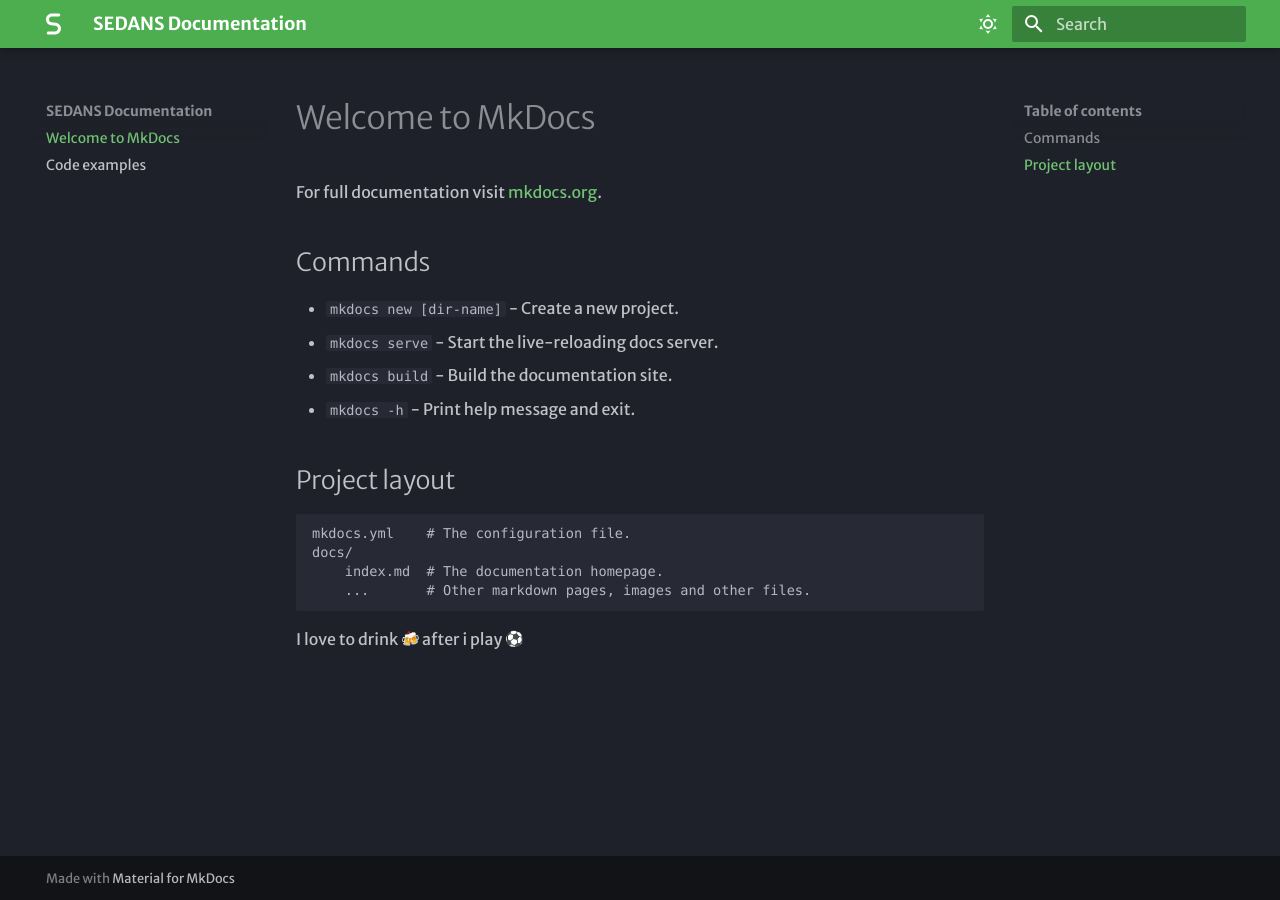
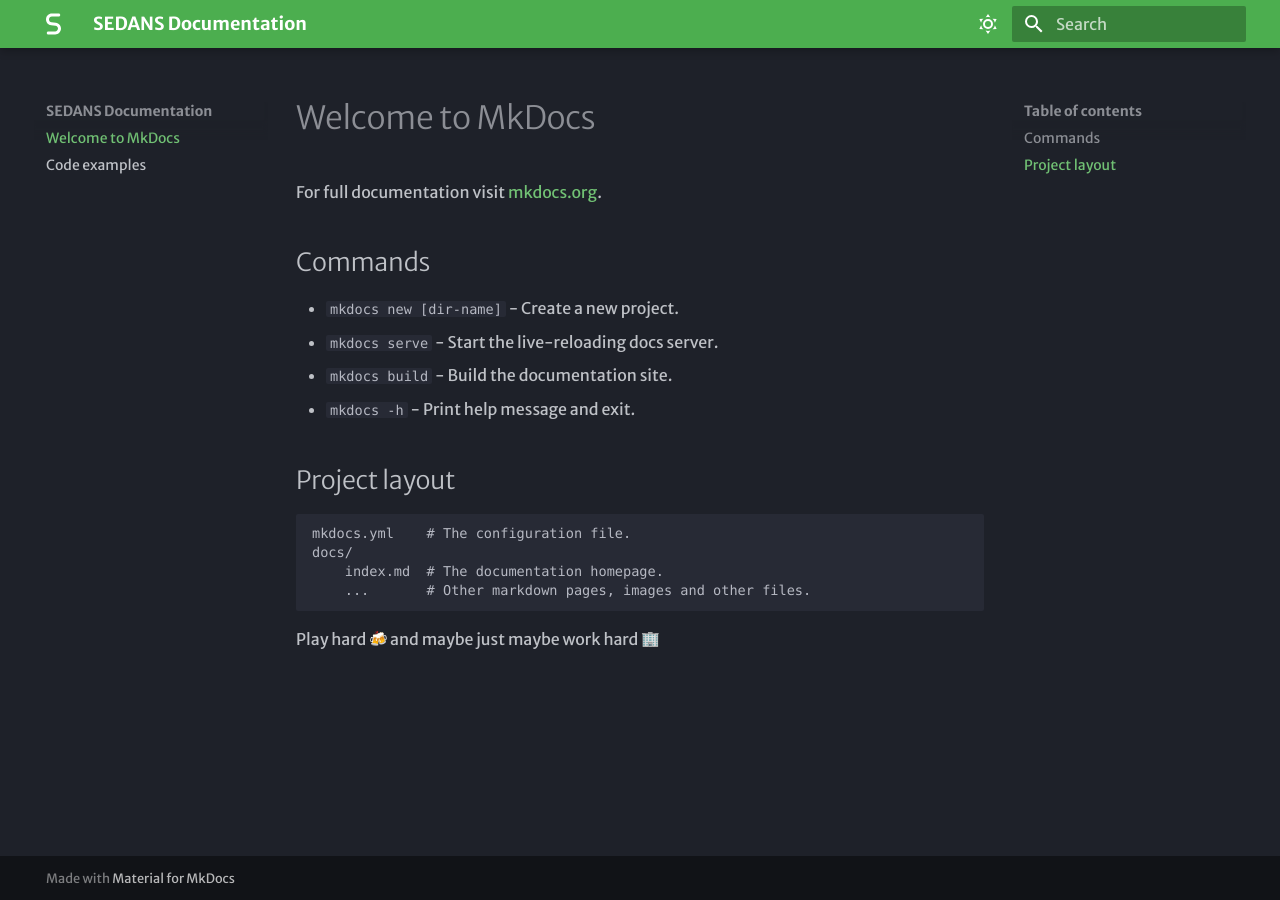
Before and after one commit to CUD2V/sedans-mkdocs, an MkDocs documentation site: the page built from docs/index.md, in a window 1280 px wide. Built offline with MkDocs 1.6.1 and Material for MkDocs 9.7.7, drawn with Linux system fonts in a browser that asks for light colours; emoji names are drawn with the system emoji font; some web fonts are replaced.

Commit message:
minor change

```diff
--- a/docs/index.md
+++ b/docs/index.md
@@ -16,4 +16,4 @@ For full documentation visit [mkdocs.org](https://www.mkdocs.org).
         index.md  # The documentation homepage.
         ...       # Other markdown pages, images and other files.
 
-I love to drink :beers: after i play :soccer:
+Play hard :beers: and maybe just maybe work hard :office:
```
